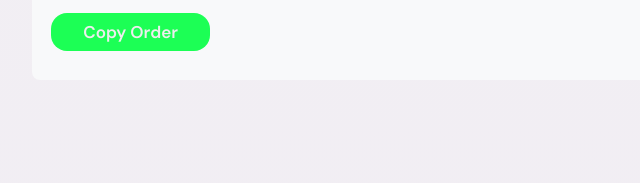
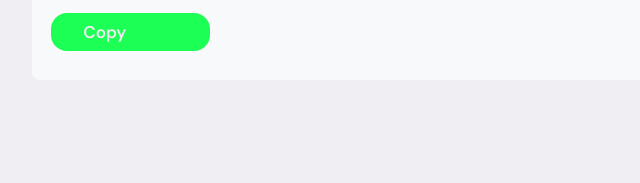
Before and after one commit to ZipherCyprex/Check-Stock, a plain HTML site: page checkout.html in a window 1280 px wide. Shown: the part 1440-1623 px from the top of the page, 108-748 px from the left. Drawn offline with Linux system fonts and the light colour scheme.

Commit message:
Update checkout.html

```diff
--- a/checkout.html
+++ b/checkout.html
@@ -91,7 +91,7 @@
             <h2>Order Summary</h2>
             <pre id="orderSummary"></pre>
             <div class="oreder" style="justify-content: space-between; display: flex;">
-            <button onclick="copyOrder()" class="order-btn" style="width: 95px; background-color: #1cff55 " id="copyButton">Copy Order</button>
+            <button onclick="copyOrder()" class="order-btn" style="width: 95px; background-color: #1cff55 " id="copyButton">Copy</button>
             <button class="order-btn" style="width: 95px; cursor: pointer;" onclick="history.back()">
                 <span class="order-link" style="font-family: iconic; font-weight: lighter; font-size: 20px;">ยกเลิก</span>
             </button>
```
